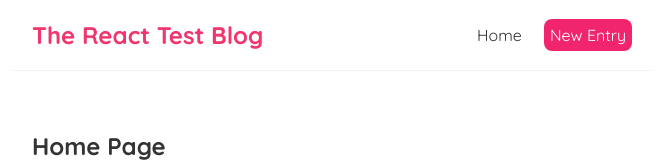
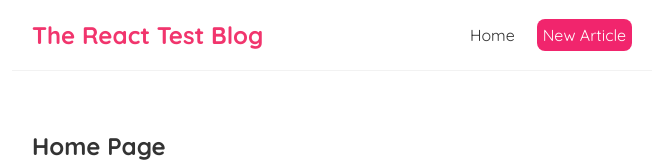
Before and after one commit to devin-L-knight/react-training, a React (Create React App) app: page / in a window 1280 px wide. Shown: the top 162 px of the page, without its empty margins (308-971 px from the left). Built offline with nearby package versions, Linux system fonts and the light colour scheme; data requests are answered from the project's data file.

Commit message:
added Link component from React-Router-Dom to replace anchor tags in the Navbar component.

```diff
--- a/src/Navbar.js
+++ b/src/Navbar.js
@@ -1,15 +1,16 @@
+import { Link } from 'react-router-dom';
 
 const Navbar = () => {
     return (
         <nav className="navbar">
             <h1>The React Test Blog</h1>
             <div className="links">
-                <a href="/">Home</a>
-                <a href="/create" style={{
+                <Link to="/">Home</Link>
+                <Link to="/create" style={{
                     color: 'white',
                     backgroundColor: "#f1256d",
                     borderRadius: '0.5rem'
-                }}>New Entry</a>
+                }}>New Article</Link>
             </div>
         </nav>
     )
```
